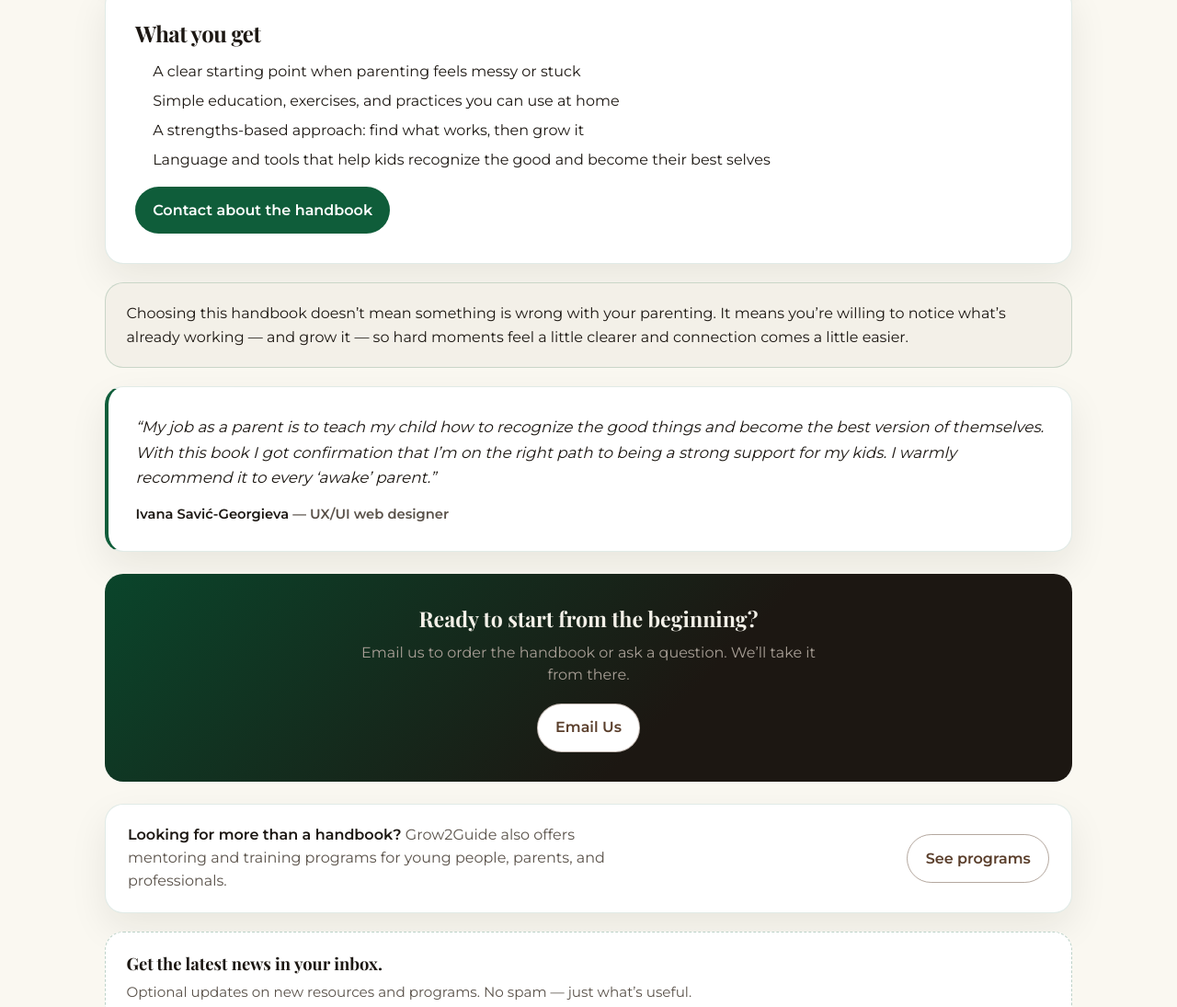
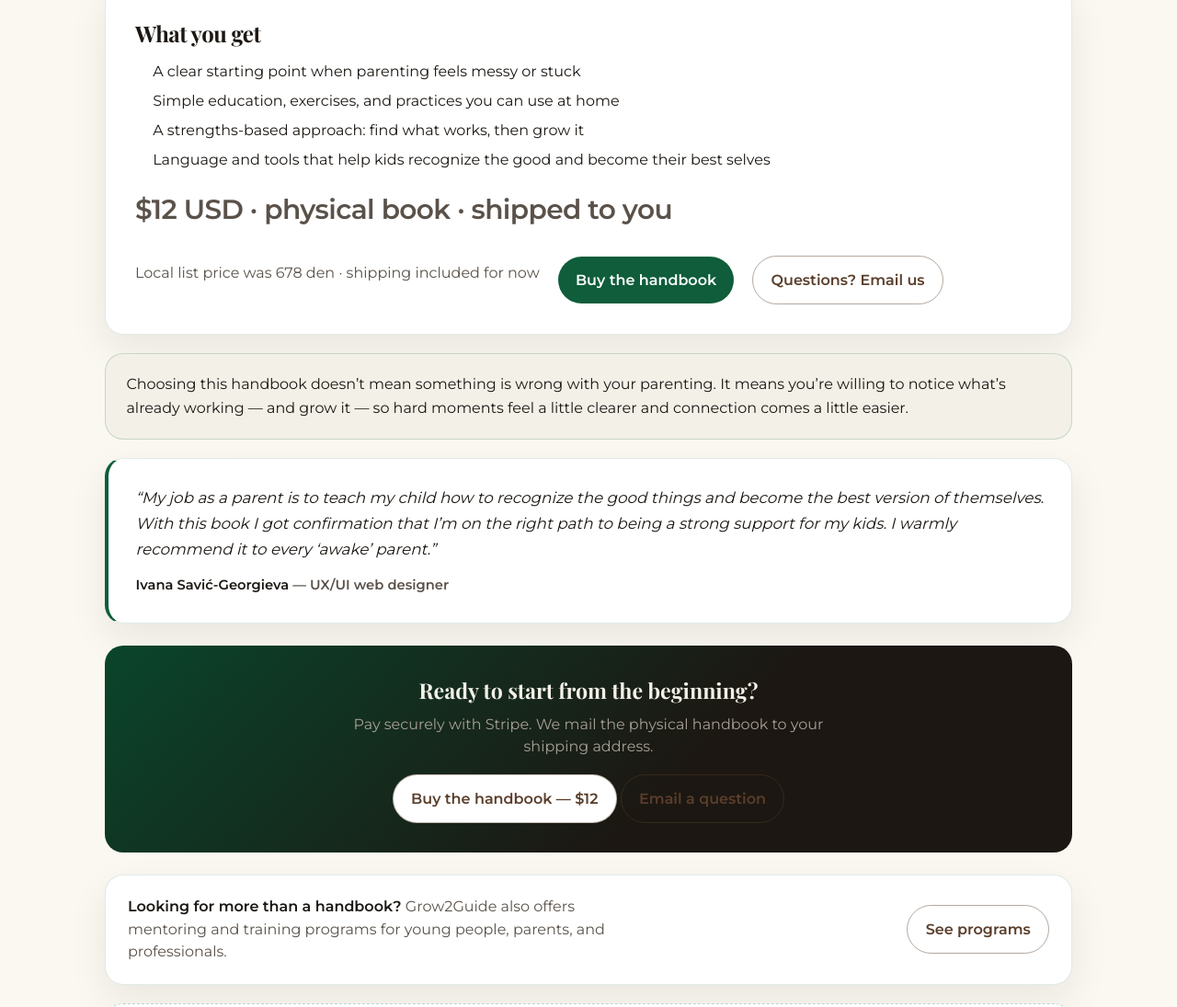
Before and after one commit to Kompweb/Grow2Guide, a plain HTML site: page handbook/index.html in a window 1280 px wide. Shown: the part 945-2040 px from the top of the page at 92% size. Drawn offline with nearby package versions, Linux system fonts and the light colour scheme.

Commit message:
Add Stripe Buy button for Parents Handbook mail-order

```diff
--- a/handbook/index.html
+++ b/handbook/index.html
@@ -77,6 +77,10 @@
   </nav>
 
   <main id="main" class="pt-[68px] lg:pt-[72px]">
+    <div id="hb-purchase-success" class="hb-purchase-success" hidden role="status">
+      Payment received — thank you. We’ll mail your handbook to the shipping address from checkout.
+    </div>
+
     <section class="hb-hero" aria-labelledby="hb-title">
       <div class="hb-hero-copy">
         <p class="eyebrow">Parents’ Handbook | Grow2Guide</p>
@@ -124,9 +128,12 @@
         <li>Language and tools that help kids recognize the good and become their best selves</li>
       </ul>
       <div class="hb-price-row">
-        <a class="button" href="#" data-g2g-mailto="subject=Parents%27%20Handbook%20inquiry&amp;body=Hi%2C%0A%0AI%27d%20like%20to%20learn%20more%20about%20the%20Parents%27%20Handbook.%0A%0AName%3A%0AEmail%3A%0A">Contact about the handbook</a>
+        <p class="hb-price"><span class="hb-price-amount">$12</span> <span class="hb-price-note">USD · physical book · shipped to you</span></p>
+        <p class="hb-price-local">Local list price was 678 den · shipping included for now</p>
+        <a class="button" href="https://buy.stripe.com/6oUbJ1d689iFadw8Ke4Ja03">Buy the handbook</a>
+        <a class="button button-ghost" href="#" data-g2g-mailto="subject=Parents%27%20Handbook%20question&amp;body=Hi%2C%0A%0AI%20have%20a%20question%20about%20the%20Parents%27%20Handbook.%0A%0AName%3A%0AEmail%3A%0A">Questions? Email us</a>
       </div>
-    </section>
+</section>
 
     <aside class="hb-reassurance" aria-label="Reassurance">
       <p>
@@ -147,8 +154,9 @@
 
     <section class="hb-cta-band" aria-labelledby="cta-heading">
       <h2 id="cta-heading">Ready to start from the beginning?</h2>
-      <p>Email us to order the handbook or ask a question. We’ll take it from there.</p>
-      <a class="button button-light" href="#" data-g2g-mailto="">Email Us</a>
+      <p>Pay securely with Stripe. We mail the physical handbook to your shipping address.</p>
+      <a class="button button-light" href="https://buy.stripe.com/6oUbJ1d689iFadw8Ke4Ja03">Buy the handbook — $12</a>
+      <a class="button button-ghost" href="#" data-g2g-mailto="">Email a question</a>
     </section>
 
     <aside class="hb-teaser" aria-label="Programs teaser">
@@ -231,5 +239,15 @@
     });
   })();
   </script>
+
+  <script>
+    (function () {
+      if (new URLSearchParams(location.search).get("purchase") === "success") {
+        var el = document.getElementById("hb-purchase-success");
+        if (el) el.hidden = false;
+      }
+    })();
+  </script>
+
 </body>
 </html>
```
